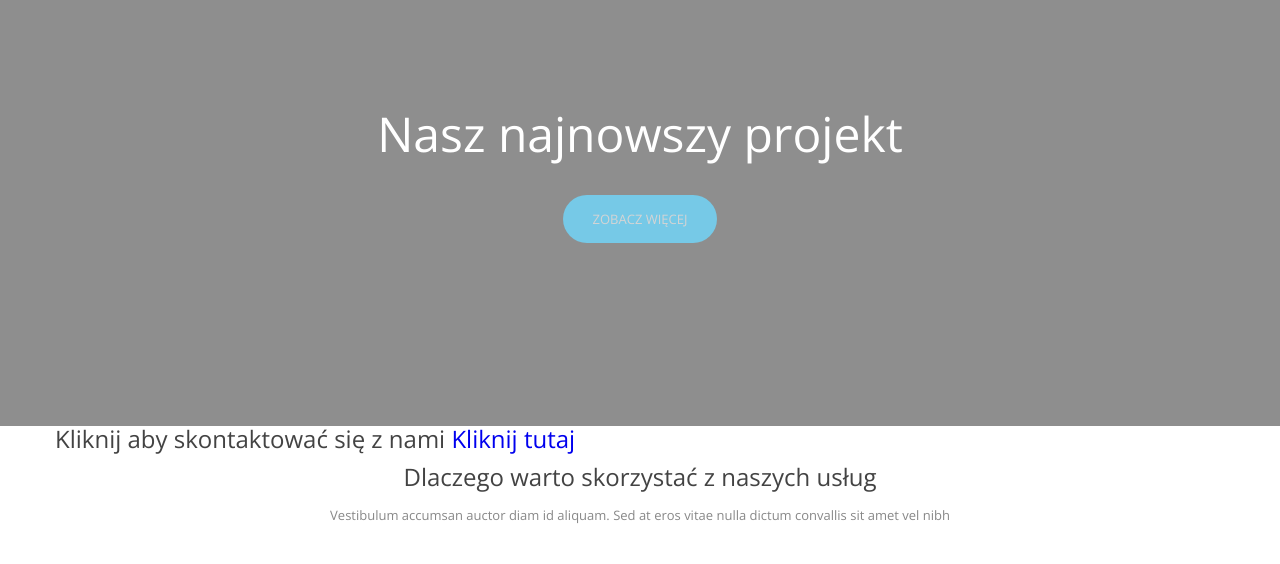
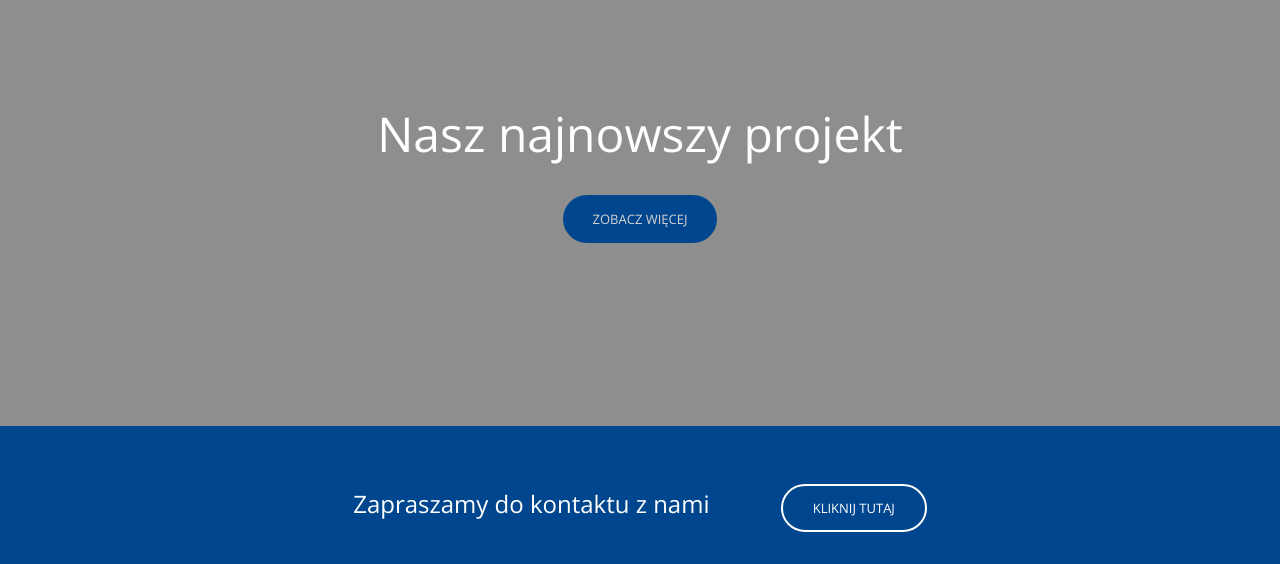
Before and after one commit to RobertSajdak/rs-solutions-layout, a plain HTML site: page index.html in a window 1280 px wide. Shown: the part 1519-2083 px from the top of the page. Drawn offline with nearby package versions, Linux system fonts and the light colour scheme.

Commit message:
Added styles for the bar below the video.

```diff
--- a/index.html
+++ b/index.html
@@ -205,7 +205,7 @@
 		<!-- Pasek poniżej video -->
 		<div class="section-video-text">
 			<div class="container">
-				<h2>Kliknij aby skontaktować się z nami
+				<h2>Zapraszamy do kontaktu z nami
 					<a href="#" class="button">Kliknij tutaj</a>
 				</h2>
 			</div>
--- a/style/colors.less
+++ b/style/colors.less
@@ -6,7 +6,7 @@
 @menu-link-color: #3a3c43;
 
 // Kolor akcentu
-@accent-color: #76c9e7;
+@accent-color: #00468e;
 
 // Kolor ramki
 @basic-border-color: #ddd;
--- a/style/styles.less
+++ b/style/styles.less
@@ -230,12 +230,12 @@ header {
     }
   }
   a {
-    position: relative;
     .basic-button(@bright-text-color, none);
+    .border-radius-single(50px);
+    border: 1px solid @brightest-text-color;
     margin: 8px 0;
     padding: 12px 30px;
-    border: 1px solid @brightest-text-color;
-    border-radius: 50px;
+    position: relative;
   }
 }
 
@@ -393,7 +393,7 @@ header {
   a {
     position: relative;
     .basic-button(@bright-text-color, @accent-color);
-    border-radius: 50px;
+    .border-radius-single(50px);
     margin: 8px 0;
     padding: 12px 30px;
     .basic-transition;
@@ -402,3 +402,26 @@ header {
     }
   }
 }
+
+// Pasek poniżej wideo.
+.section-video-text {
+  .center-text;
+  background-color: @accent-color;
+  padding: 50px 0;
+  h2 {
+    color: @brightest-text-color;
+    margin-bottom: 0;
+    a {
+      .basic-button(@brightest-text-color, @accent-color);
+      .basic-transition;
+      .border-radius-single(50px);
+      border: 2px solid @brightest-text-color;
+      margin: 8px 0 8px 65px;
+      padding: 10px 30px;
+      &:hover {
+        color: @accent-color;
+        background-color: @brightest-text-color;
+      }
+    }
+  }
+}
```
